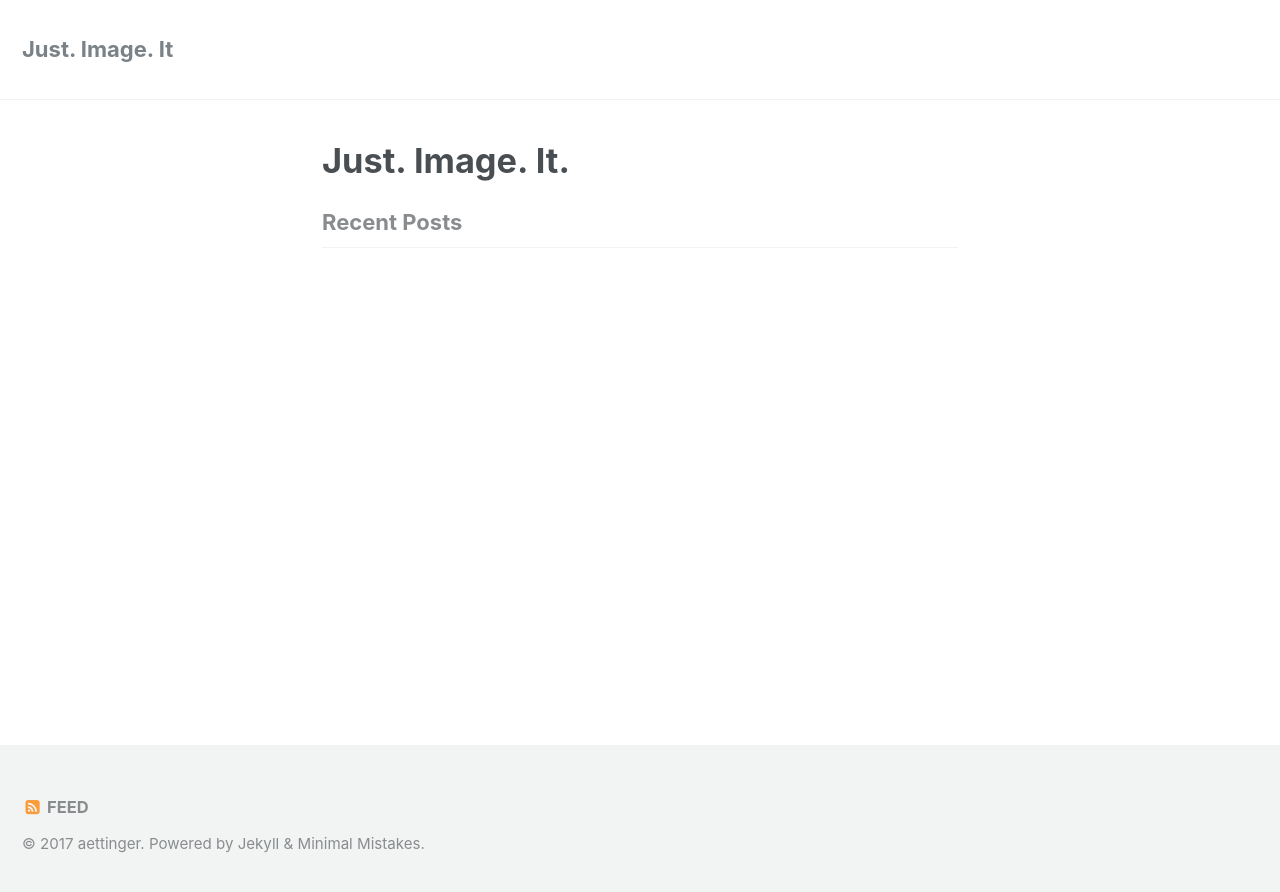
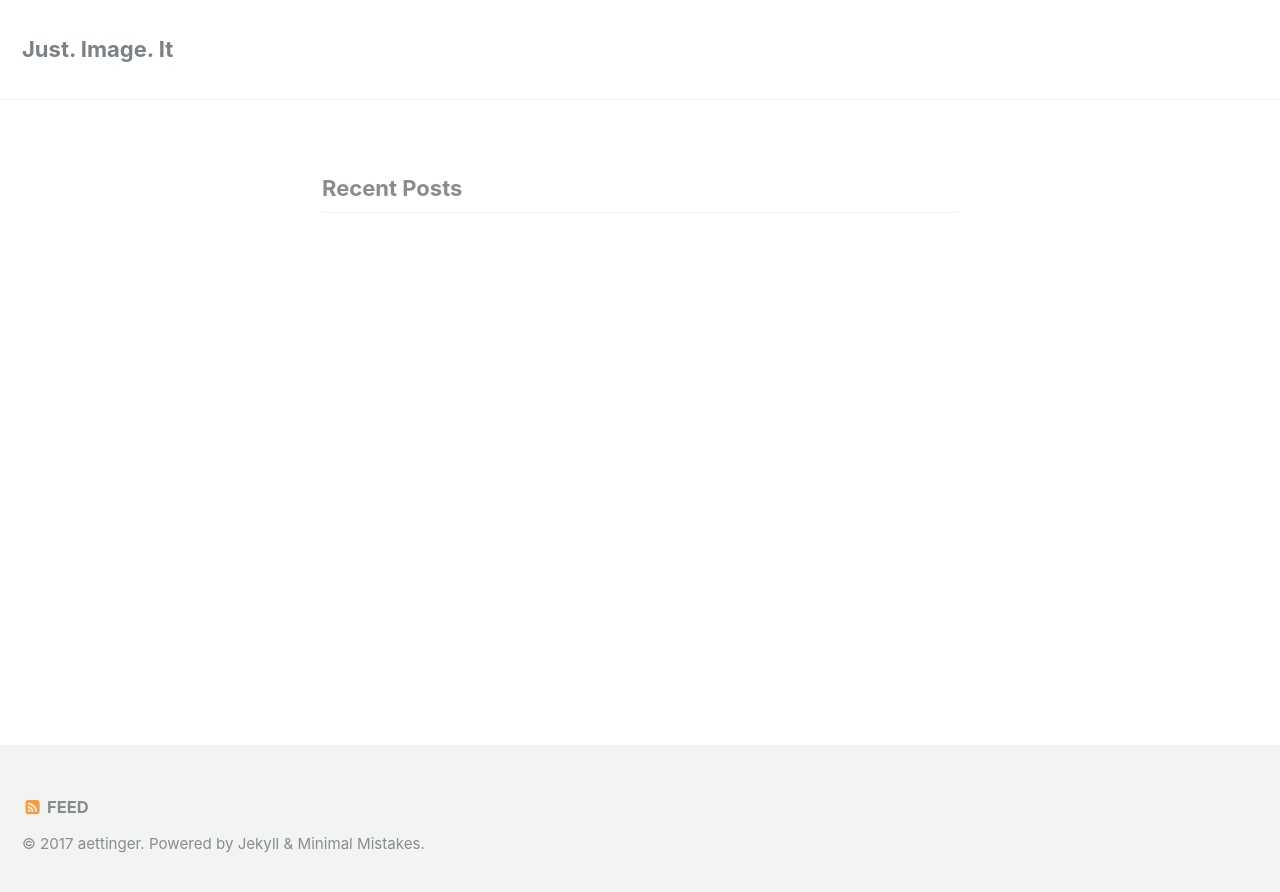
Before and after one commit to AEttinger/aettinger.github.io, a Jekyll site: the page built from index.md, in a window 1280 px wide. Shown: the top 892 px of the page. Built offline with Jekyll 4.4.1, drawn with Linux system fonts in a browser that asks for light colours.

Commit message:
change index.md

```diff
--- a/index.md
+++ b/index.md
@@ -1,9 +1,3 @@
 ---
 layout: home
-title: Just. Image. It.
-description: A blog about microscopy, microscope hardware, image processing, and sometimes biology.
 ---
-
-{% for post in site.posts limit: 10  %}
-  {{ post.content }}
-{% endfor %}
```
